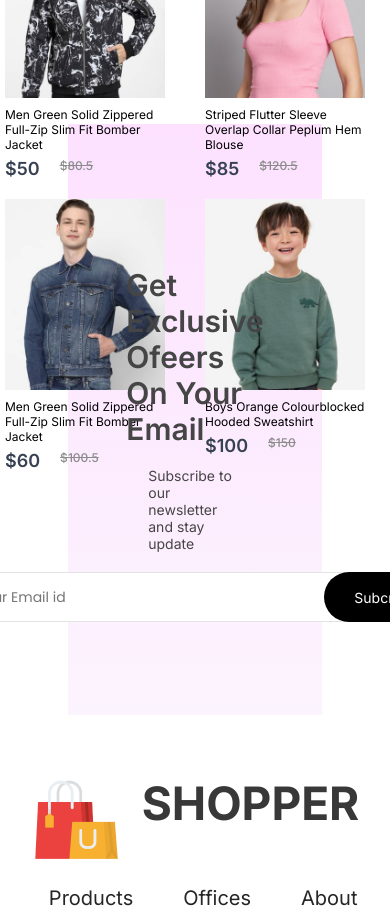
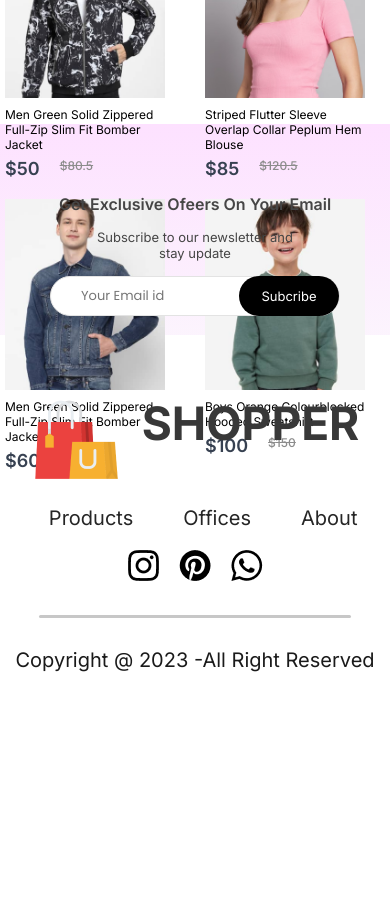
Before and after one commit to N-Viveharan/e-commerce_myProject-6, a React (Vite) app in the folder frontend/: page / in a window 390 px wide. Shown: the part 3060-3981 px from the top of the page. After the commit the page ends 3762 px from the top, so only its background shows below. Built offline with nearby package versions, Linux system fonts and the light colour scheme; a web font is replaced by a local one.

Commit message:
edit the letter

```diff
--- a/frontend/src/Components/NewsLetter/NewsLetter.css
+++ b/frontend/src/Components/NewsLetter/NewsLetter.css
@@ -109,3 +109,63 @@
     font-size: 14px;
 }
 }
+@media (max-width: 1024px) {
+    .newsletter {
+
+        margin-bottom: 60px;
+        height:35vh ;
+    }
+
+    .newsletter h1 {
+        font-size: 18px;
+    }
+
+    .newsletter p {
+        font-size: 12px;
+    }
+
+    .newsletter div {
+        width: 400px;
+        height: 40px;
+    }
+    .newsletter div input {
+    width: 200px;
+    font-size: 13px;
+}
+
+.newsletter div button {
+    width: 100px;
+    height: 40px;
+    font-size: 13px;
+}
+}
+@media (max-width: 500px) {
+    .newsletter {
+
+        height:25vh ;
+        width: 100%;
+        padding: 0;
+        gap: 15px;
+    }
+
+    .newsletter h1 {
+        font-size: 16px;
+
+    }
+
+    .newsletter p {
+        font-size: 13px;
+         max-width:200px ;
+         text-align: center;
+    }
+
+    .newsletter div {
+        width: 290px;
+
+    }
+    .newsletter div input {
+    width: 130px;
+
+}
+
+}
```
